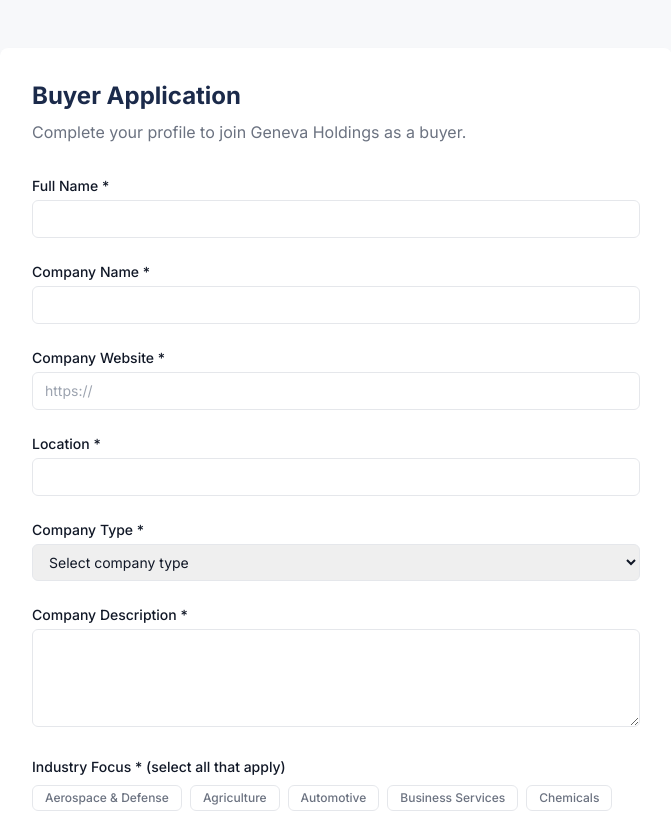
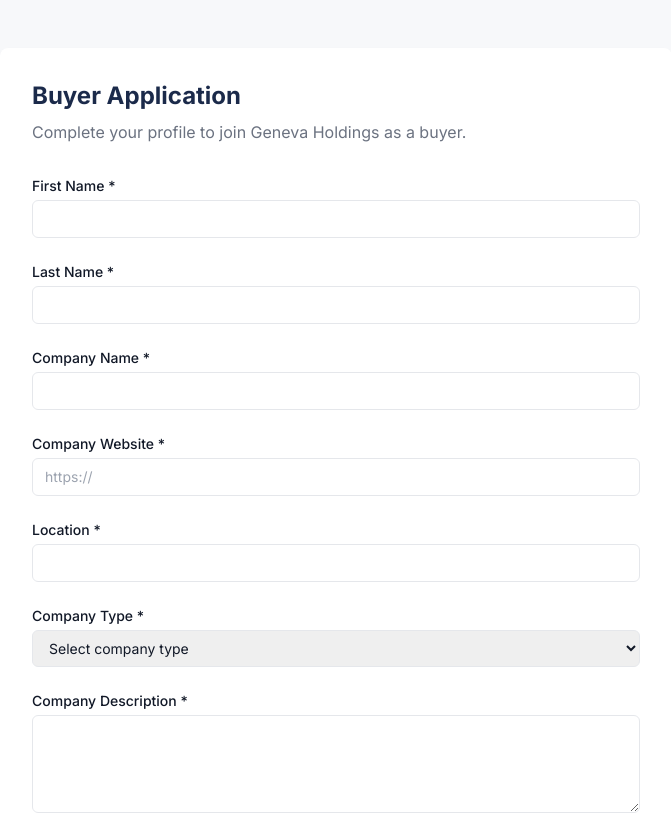
Before and after one commit to thealgochef/MA-Platform, a Next.js app: page /signup/buyer in a window 1280 px wide. Shown: the top 813 px of the page, without its empty margins (304-975 px from the left). Built offline with nearby package versions, Linux system fonts and the light colour scheme.

Commit message:
Split fullName into firstName and lastName fields
- Updated buyer signup form to have separate first and last name inputs
- Modified validation schema to require firstName and lastName
- Updated API to combine names for database storage
- Updated tests to use new field structure

```diff
--- a/src/app/(public)/signup/buyer/page.tsx
+++ b/src/app/(public)/signup/buyer/page.tsx
@@ -11,7 +11,8 @@
   const [error, setError] = useState<string | null>(null);
 
   const [formData, setFormData] = useState({
-    fullName: "",
+    firstName: "",
+    lastName: "",
     companyName: "",
     companyWebsite: "",
     location: "",
@@ -126,14 +127,29 @@
           <form onSubmit={handleSubmit} className="space-y-6">
             <div>
               <label className="block text-sm font-medium text-text-primary mb-1">
-                Full Name *
+                First Name *
               </label>
               <input
                 type="text"
                 required
-                value={formData.fullName}
+                value={formData.firstName}
                 onChange={(e) =>
-                  setFormData({ ...formData, fullName: e.target.value })
+                  setFormData({ ...formData, firstName: e.target.value })
+                }
+                className="w-full border border-border-gray rounded-md px-3 py-2 text-sm focus:outline-none focus:ring-2 focus:ring-slate-blue/50 focus:border-slate-blue"
+              />
+            </div>
+
+            <div>
+              <label className="block text-sm font-medium text-text-primary mb-1">
+                Last Name *
+              </label>
+              <input
+                type="text"
+                required
+                value={formData.lastName}
+                onChange={(e) =>
+                  setFormData({ ...formData, lastName: e.target.value })
                 }
                 className="w-full border border-border-gray rounded-md px-3 py-2 text-sm focus:outline-none focus:ring-2 focus:ring-slate-blue/50 focus:border-slate-blue"
               />
--- a/src/app/api/signup/buyer/route.ts
+++ b/src/app/api/signup/buyer/route.ts
@@ -61,7 +61,7 @@
     const { error: userError } = await adminClient
       .from("users")
       .update({
-        full_name: data.fullName,
+        full_name: `${data.firstName} ${data.lastName}`,
         firm_id: firm.id,
         role: "buyer",
         status: "approved", // ⚠️ DEV-ONLY: change back to "pending" for production
--- a/src/lib/validators.ts
+++ b/src/lib/validators.ts
@@ -22,7 +22,8 @@
 });
 
 export const buyerSignupSchema = z.object({
-  fullName: z.string().min(1, "Full name is required"),
+  firstName: z.string().min(1, "First name is required"),
+  lastName: z.string().min(1, "Last name is required"),
   companyName: z.string().min(1, "Company name is required"),
   companyWebsite: z.string().url("Valid URL is required"),
   location: z.string().min(1, "Location is required"),
```
Also changed, not shown: 1 other file (tests, documents, lock files or other folders).
